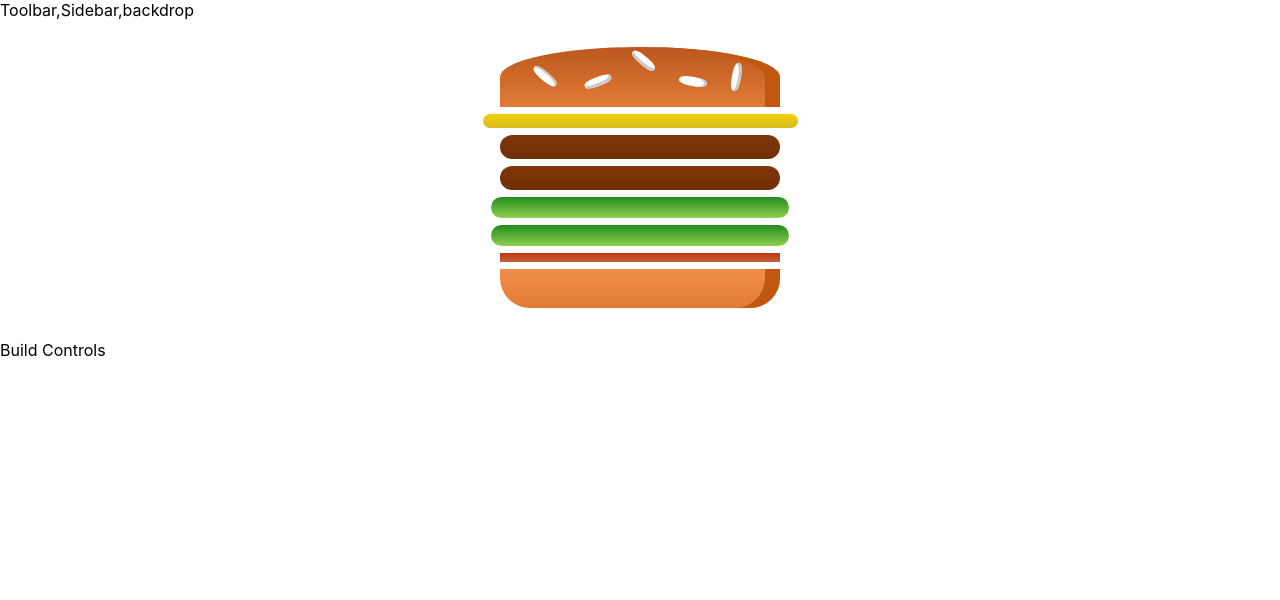
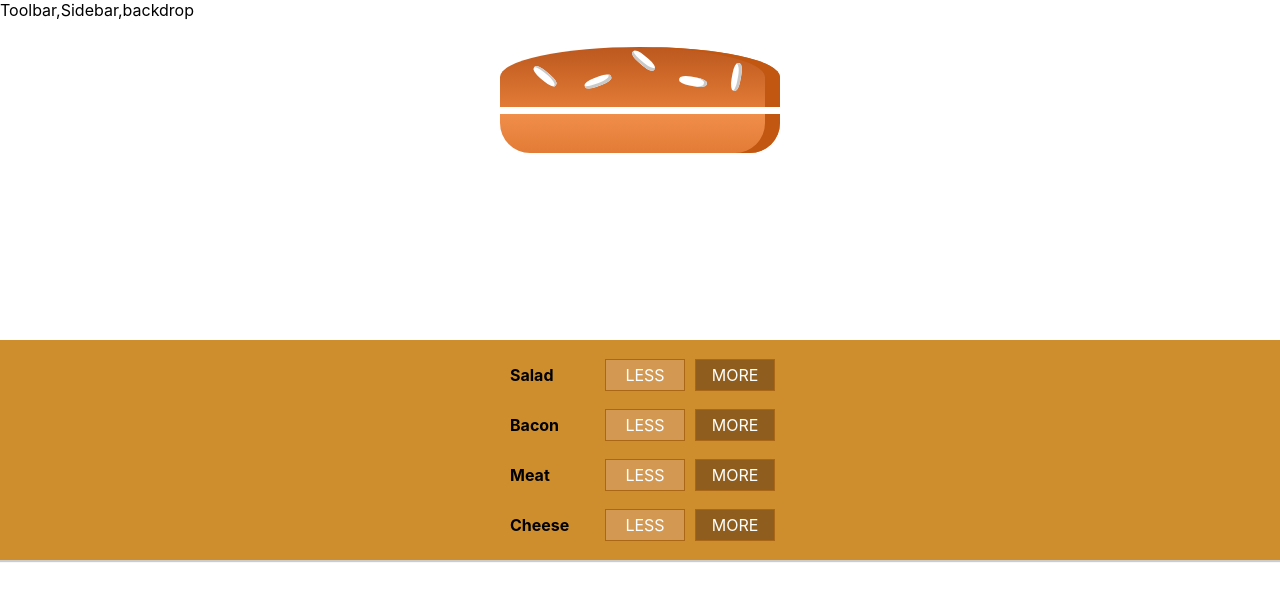
Before and after one commit to rahulrsingh09/Learning-React, a React (Create React App) app: page / in a window 1280 px wide. Shown: the top 600 px of the page. Built offline with nearby package versions, Linux system fonts and the light colour scheme.

Commit message:
Adding Controls

```diff
--- /dev/null
+++ b/src/components/BuildControls/BuildControl/BuildControl.js
@@ -0,0 +1,14 @@
+import React from 'react';
+import classes from './BuildControl.module.scss'
+
+const BuildControl = (props) => {
+    return (
+        <div className = {classes.BuildControl}>
+            <div className = {classes.Label}> {props.label} </div>
+            <button className = {classes.Less}>LESS</button>
+            <button className = {classes.More} onClick = {props.add}>MORE</button>
+        </div>
+    );
+}
+
+export default BuildControl;
--- /dev/null
+++ b/src/components/BuildControls/BuildControl/BuildControl.module.scss
@@ -0,0 +1,56 @@
+.BuildControl {
+    display: flex;
+    justify-content: space-between;
+    align-items: center;
+    margin: 5px 0;
+}
+
+.BuildControl button {
+    display: block;
+    font: inherit;
+    padding: 5px;
+    margin: 0 5px;
+    width: 80px;
+    border: 1px solid #AA6817;
+    cursor: pointer;
+    outline: none;
+}
+
+.BuildControl button:disabled {
+    background-color: #AC9980;
+    border: 1px solid #7E7365;
+    color: #ccc;
+    cursor: default;
+}
+
+.BuildControl button:hover:disabled {
+    background-color: #AC9980;
+    color: #ccc;
+    cursor: not-allowed;
+}
+
+.Label {
+    padding: 10px;
+    font-weight: bold;
+    width: 80px;
+}
+
+.BuildControl .Less {
+    background-color: #D39952;
+    color: white;
+}
+
+.BuildControl .More {
+    background-color: #8F5E1E;
+    color: white;
+}
+
+.BuildControl .Less:hover, .BuildControl .Less:active {
+    background-color: #DAA972;
+    color: white;
+}
+
+.BuildControl .More:hover,.BuildControl .More:active {
+    background-color: #99703F;
+    color: white;
+}
--- /dev/null
+++ b/src/components/BuildControls/BuildControls.js
@@ -0,0 +1,24 @@
+import React from 'react';
+import BuildControl from './BuildControl/BuildControl';
+import classes from './BuildControls.module.scss'
+
+const controls = [
+    {label: 'Salad',type: 'Salad'},
+    {label: 'Bacon',type: 'Bacon'},
+    {label: 'Meat',type: 'Meat'},
+    {label: 'Cheese',type: 'Cheese'}
+]
+
+const BuildControls = (props) => {
+    return (
+        <div className = {classes.BuildControls}>
+            {controls.map(data => {
+                return <BuildControl key = {data.label}
+                                     label = {data.label}
+                                     add = {() => props.addIngredients(data.type)}/>
+            })}
+        </div>
+    );
+}
+
+export default BuildControls;
--- /dev/null
+++ b/src/components/BuildControls/BuildControls.module.scss
@@ -0,0 +1,9 @@
+.BuildControls{
+    width: 100%;
+    display: flex;
+    flex-flow: column;
+    align-items: center;
+    padding: 10px 0;
+    background-color: #CF8E2E;
+    box-shadow: 0 2px 1px #ccc;
+}
--- a/src/components/Burger/Burger.module.scss
+++ b/src/components/Burger/Burger.module.scss
@@ -1,7 +1,7 @@
 .Burger{
     width: 100%;
     height: 250px;
-    overflow: hidden;
+    overflow: auto;
     text-align: center;
     font-weight: bold;
     margin: auto;
--- a/src/containers/BurgerBuilder/BurgerBuilder.js
+++ b/src/containers/BurgerBuilder/BurgerBuilder.js
@@ -2,24 +2,54 @@
 import React, {Component} from 'react';
 import Aux from '../../hoc/Auxillary';
 import Burger from '../../components/Burger/Burger';
+import BuildControls from '../../components/BuildControls/BuildControls';
+
+const IngredientsPrice = {
+    Cheese : 4,
+    Meat : 5,
+    Salad: 1,
+    Bacon: 20
+}
 
 class BurgerBuilder extends Component{
 
     state = {
         ingredients : {
-            Cheese: 1,
-            Meat: 2,
-            Salad: 2,
-            Bacon: 1
+            Cheese: 0,
+            Meat: 0,
+            Salad: 0,
+            Bacon: 0
         },
         totalPrice:0
+    }
+
+    addIngredientsHandler = (type) => {
+        const ingredient = this.state.ingredients[type] + 1;
+        const updatedIngredients = {
+            ...this.state.ingredients,
+            [type]:ingredient
+        }
+
+
+        this.setState((prevState, props) => {
+            return {
+                ingredients: updatedIngredients ,
+                totalPrice : IngredientsPrice[type] + prevState.totalPrice
+            }
+        });
+
+
+    }
+
+    removeIngredientsHandler = (type) => {
+
     }
 
     render(){
         return(
             <Aux>
                 <Burger ingredients = {this.state.ingredients} />
-                <div>Build Controls</div>
+                <BuildControls addIngredients = {this.addIngredientsHandler}/>
             </Aux>
         )
     }
```
